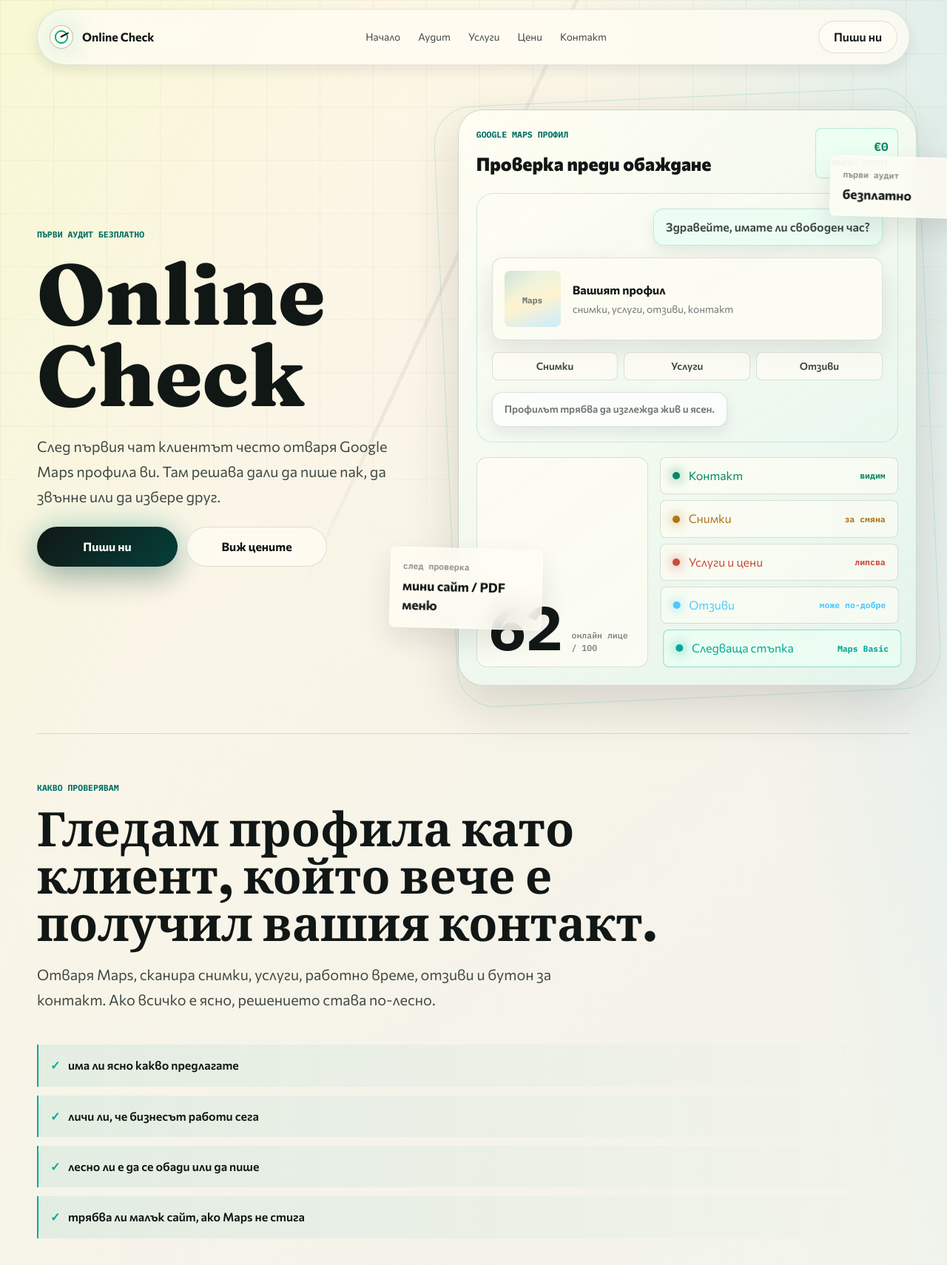
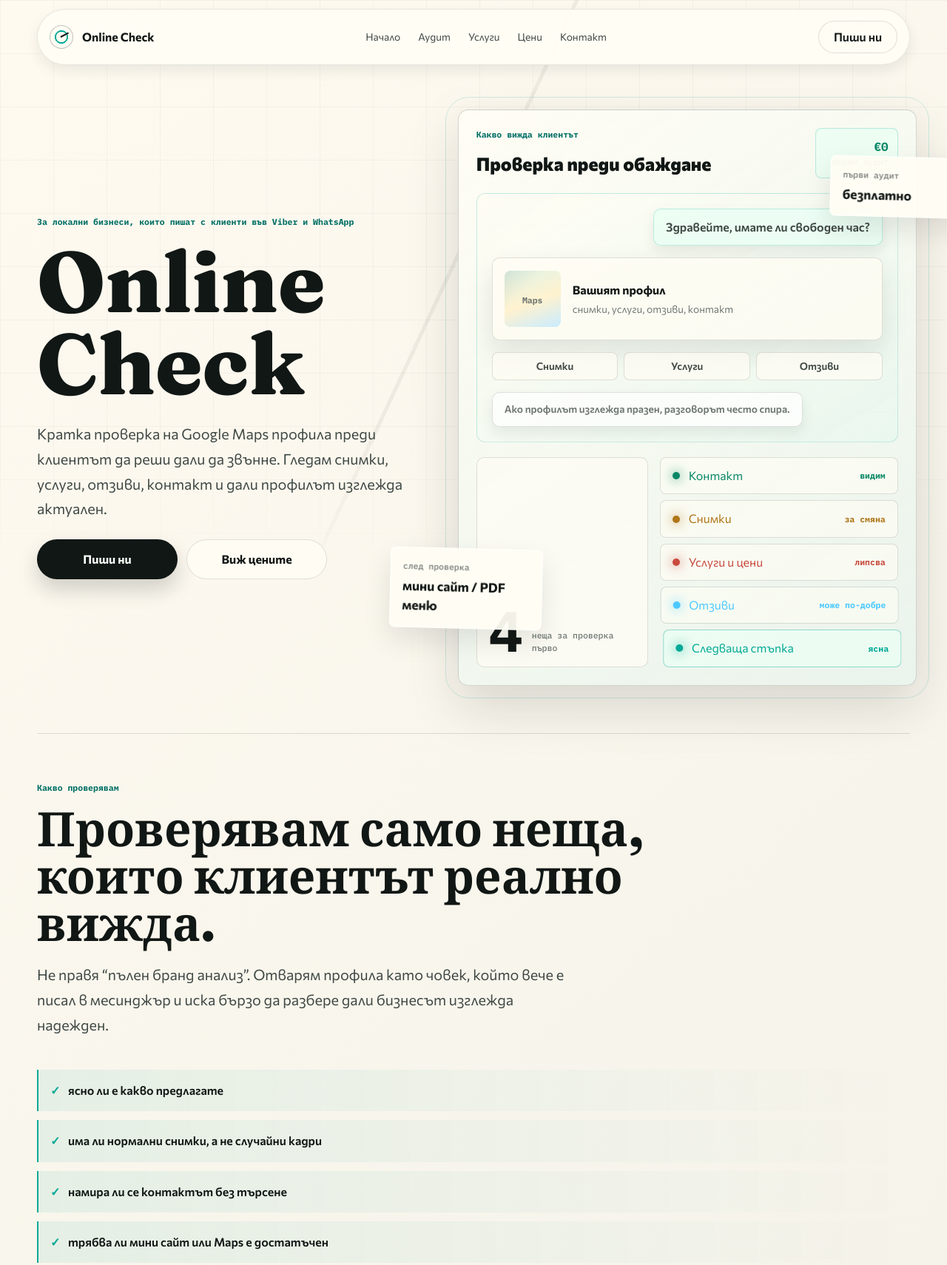
Before and after one commit to timat50/my-site, a plain HTML site: page index.html in a window 1280 px wide. Shown: the top 1710 px of the page at 74% size. Drawn offline with Linux system fonts and the light colour scheme.

Commit message:
Изменения

```diff
--- a/index.html
+++ b/index.html
@@ -38,11 +38,11 @@
       <section class="hero" aria-labelledby="hero-title">
         <div class="hero-grid section-shell">
           <div class="hero-copy reveal">
-            <p class="eyebrow">Първи аудит безплатно</p>
+            <p class="eyebrow">За локални бизнеси, които пишат с клиенти във Viber и WhatsApp</p>
             <h1 id="hero-title">Online Check</h1>
             <p class="hero-text">
-              След първия чат клиентът често отваря Google Maps профила ви.
-              Там решава дали да пише пак, да звънне или да избере друг.
+              Кратка проверка на Google Maps профила преди клиентът да реши дали да звънне.
+              Гледам снимки, услуги, отзиви, контакт и дали профилът изглежда актуален.
             </p>
 
             <div class="hero-actions" aria-label="Бърз контакт">
@@ -56,10 +56,10 @@
           </div>
 
           <div class="diagnostic-wrap reveal" aria-label="Демонстрация на онлайн аудит">
-            <article class="diagnostic-machine" data-tilt>
+            <article class="diagnostic-machine">
               <div class="machine-head">
                 <div>
-                  <p class="machine-label">Google Maps профил</p>
+                  <p class="machine-label">Какво вижда клиентът</p>
                   <h2>Проверка преди обаждане</h2>
                 </div>
                 <div class="risk-meter" aria-label="Първи аудит безплатно">
@@ -84,13 +84,13 @@
                   <span>Услуги</span>
                   <span>Отзиви</span>
                 </div>
-                <div class="chat-line chat-note">Профилът трябва да изглежда жив и ясен.</div>
+                <div class="chat-line chat-note">Ако профилът изглежда празен, разговорът често спира.</div>
               </div>
 
               <div class="diagnostic-output">
                 <div class="score-card">
-                  <span class="score-number">62</span>
-                  <span class="score-caption">онлайн лице / 100</span>
+                  <span class="score-number">4</span>
+                  <span class="score-caption">неща за проверка първо</span>
                 </div>
                 <ul class="signal-list" aria-label="Резултати от проверката">
                   <li data-state="ok">
@@ -111,7 +111,7 @@
                   </li>
                   <li data-state="action">
                     <span>Следваща стъпка</span>
-                    <strong>Maps Basic</strong>
+                    <strong>ясна</strong>
                   </li>
                 </ul>
               </div>
@@ -131,17 +131,17 @@
 
       <section id="audit" class="audit-story section-shell reveal" aria-labelledby="audit-title">
         <div class="section-tag">Какво проверявам</div>
-        <h2 id="audit-title">Гледам профила като клиент, който вече е получил вашия контакт.</h2>
+        <h2 id="audit-title">Проверявам само неща, които клиентът реално вижда.</h2>
         <div class="audit-points">
           <p>
-            Отваря Maps, сканира снимки, услуги, работно време, отзиви и бутон за контакт.
-            Ако всичко е ясно, решението става по-лесно.
+            Не правя “пълен бранд анализ”. Отварям профила като човек, който вече е писал в месинджър
+            и иска бързо да разбере дали бизнесът изглежда надежден.
           </p>
           <ul>
-            <li>има ли ясно какво предлагате</li>
-            <li>личи ли, че бизнесът работи сега</li>
-            <li>лесно ли е да се обади или да пише</li>
-            <li>трябва ли малък сайт, ако Maps не стига</li>
+            <li>ясно ли е какво предлагате</li>
+            <li>има ли нормални снимки, а не случайни кадри</li>
+            <li>намира ли се контактът без търсене</li>
+            <li>трябва ли мини сайт или Maps е достатъчен</li>
           </ul>
         </div>
       </section>
@@ -149,24 +149,24 @@
       <section id="fixes" class="fix-flow section-shell" aria-labelledby="fix-title">
         <div class="section-heading reveal">
           <div class="section-tag">След безплатния аудит</div>
-          <h2 id="fix-title">Без големи обещания. Само нещата, които клиентът вижда първо.</h2>
+          <h2 id="fix-title">Ако има какво да се оправи, започваме от малкото.</h2>
         </div>
 
         <div class="flow-lanes">
           <article class="flow-lane reveal">
             <span class="lane-number">01</span>
             <h3>Мини аудит</h3>
-            <p>Кратък преглед на профила и първите места, които си струва да се оправят.</p>
+            <p>Получавате кратък списък: какво е ок, какво липсва и какво да се пипне първо.</p>
           </article>
           <article class="flow-lane reveal">
             <span class="lane-number">02</span>
             <h3>Google Maps Basic</h3>
-            <p>Снимки, услуги, описание, контакт и основна информация в по-ясен вид.</p>
+            <p>Подреждане на снимки, услуги, описание, работно време и контакт.</p>
           </article>
           <article class="flow-lane reveal">
             <span class="lane-number">03</span>
             <h3>Мини сайт</h3>
-            <p>Малка страница, когато трябва място за услуги, цени, снимки и доверие.</p>
+            <p>Една страница, ако профилът в Maps не стига да обясни услугите и цените.</p>
           </article>
         </div>
       </section>
@@ -174,7 +174,7 @@
       <section id="prices" class="pricing section-shell" aria-labelledby="prices-title">
         <div class="section-heading reveal">
           <div class="section-tag">Оферти</div>
-          <h2 id="prices-title">Прости пакети за първото онлайн впечатление.</h2>
+          <h2 id="prices-title">Цени за малки поправки, не за дълъг ребранд.</h2>
         </div>
 
         <div class="price-board">
@@ -230,7 +230,7 @@
           <h2 id="contact-title">Пратете Google Maps профила. Ще върна кратка проверка.</h2>
           <p>
             Ако има смисъл, ще предложа малка поправка: Google Maps Basic, мини сайт,
-            PDF меню или QR за отзиви. Ако не е нужно, няма да го усложнявам.
+            PDF меню или QR за отзиви. Ако няма какво да се прави, ще го кажа кратко.
           </p>
           <div class="hero-actions" aria-label="Контакт за безплатен аудит">
             <a class="button button-primary" href="viber://chat?number=%2B359884343110">
--- a/script.js
+++ b/script.js
@@ -19,23 +19,6 @@
   revealItems.forEach((item) => item.classList.add("is-visible"));
 }
 
-const machine = document.querySelector("[data-tilt]");
-const hasPrecisePointer = window.matchMedia("(hover: hover) and (pointer: fine)").matches;
-
-if (machine && hasPrecisePointer && !reducedMotion) {
-  machine.addEventListener("pointermove", (event) => {
-    const rect = machine.getBoundingClientRect();
-    const x = (event.clientX - rect.left) / rect.width - 0.5;
-    const y = (event.clientY - rect.top) / rect.height - 0.5;
-
-    machine.style.transform = `rotateX(${y * -4}deg) rotateY(${x * 5}deg) translateY(-4px)`;
-  });
-
-  machine.addEventListener("pointerleave", () => {
-    machine.style.transform = "";
-  });
-}
-
 const signalRows = document.querySelectorAll(".signal-list li");
 
 if (signalRows.length && !reducedMotion) {
--- a/styles.css
+++ b/styles.css
@@ -29,9 +29,9 @@
   --space-24: 96px;
   --radius-sm: 4px;
   --radius-md: 8px;
-  --radius-lg: 14px;
-  --radius-xl: 22px;
-  --radius-2xl: 34px;
+  --radius-lg: 10px;
+  --radius-xl: 12px;
+  --radius-2xl: 14px;
   --radius-full: 999px;
   --font-display: "Fraunces", Georgia, serif;
   --font-body: "Commissioner", "Segoe UI", sans-serif;
@@ -58,7 +58,7 @@
   --shadow-xs: 0 8px 18px rgba(17, 23, 21, 0.08);
   --shadow-sm: 0 16px 36px rgba(17, 23, 21, 0.1);
   --shadow-md: 0 26px 70px rgba(17, 23, 21, 0.15);
-  --shadow-glow: 0 0 44px rgba(0, 169, 150, 0.32);
+  --shadow-glow: 0 0 0 rgba(0, 169, 150, 0);
   --duration-fast: 150ms;
   --duration-normal: 280ms;
   --duration-slow: 560ms;
@@ -82,10 +82,7 @@
   font-family: var(--font-body);
   font-size: var(--font-base);
   line-height: var(--leading-normal);
-  background:
-    linear-gradient(115deg, rgba(200, 255, 100, 0.12), transparent 34rem),
-    linear-gradient(255deg, rgba(76, 200, 255, 0.14), transparent 32rem),
-    linear-gradient(140deg, #fff7e3 0%, var(--color-surface-base) 38%, #eaf8ef 100%);
+  background: linear-gradient(140deg, #fffaf0 0%, var(--color-surface-base) 52%, #edf6ef 100%);
   overflow-x: hidden;
 }
 
@@ -145,9 +142,8 @@
   padding-inline: var(--space-4);
   border: 1px solid rgba(17, 23, 21, 0.1);
   border-radius: var(--radius-full);
-  background: rgba(255, 253, 244, 0.76);
+  background: rgba(255, 253, 244, 0.96);
   box-shadow: var(--shadow-xs);
-  backdrop-filter: blur(20px);
 }
 
 main {
@@ -250,7 +246,6 @@
   font-size: var(--font-xs);
   font-weight: var(--weight-bold);
   letter-spacing: var(--tracking-normal);
-  text-transform: uppercase;
 }
 
 h1,
@@ -322,15 +317,14 @@
 
 .button-primary {
   color: var(--color-inverse);
-  background: linear-gradient(135deg, var(--color-ink) 0%, #053f39 100%);
-  box-shadow: 0 18px 38px rgba(17, 23, 21, 0.22), var(--shadow-glow);
+  background: var(--color-ink);
+  box-shadow: 0 14px 28px rgba(17, 23, 21, 0.18);
 }
 
 .button-secondary {
   border-color: var(--color-line);
-  background: rgba(255, 253, 244, 0.72);
+  background: rgba(255, 253, 244, 0.88);
   color: var(--color-ink);
-  backdrop-filter: blur(16px);
 }
 
 .button:hover,
@@ -364,12 +358,8 @@
   border: 1px solid rgba(17, 23, 21, 0.16);
   border-radius: var(--radius-2xl);
   background:
-    linear-gradient(145deg, rgba(255, 253, 244, 0.94), rgba(225, 245, 236, 0.78)),
-    linear-gradient(35deg, transparent 58%, rgba(200, 255, 100, 0.18));
+    linear-gradient(145deg, rgba(255, 253, 244, 0.98), rgba(231, 243, 236, 0.88));
   box-shadow: var(--shadow-md);
-  backdrop-filter: blur(24px);
-  transform-style: preserve-3d;
-  transition: transform var(--duration-normal) var(--ease-spring);
 }
 
 .diagnostic-machine::before {
@@ -379,7 +369,6 @@
   content: "";
   border: 1px solid rgba(0, 169, 150, 0.18);
   border-radius: calc(var(--radius-2xl) + 18px);
-  transform: rotate(-2.5deg);
 }
 
 .machine-head {
@@ -538,7 +527,7 @@
 
 .score-number {
   font-family: var(--font-mono);
-  font-size: clamp(3rem, 12vw, 5.2rem);
+  font-size: clamp(3rem, 10vw, 4.8rem);
   font-weight: var(--weight-bold);
   line-height: 0.86;
 }
@@ -622,9 +611,8 @@
   padding: var(--space-4);
   border: 1px solid rgba(255, 255, 255, 0.76);
   border-radius: var(--radius-md);
-  background: rgba(255, 253, 244, 0.78);
+  background: rgba(255, 253, 244, 0.94);
   box-shadow: var(--shadow-sm);
-  backdrop-filter: blur(18px);
   animation: ticketFloat 4.8s var(--ease-out) infinite alternate;
 }
 
@@ -701,7 +689,7 @@
 .flow-lanes {
   display: grid;
   border: 1px solid var(--color-line);
-  border-radius: var(--radius-xl);
+  border-radius: var(--radius-md);
   overflow: hidden;
   background: rgba(255, 253, 244, 0.48);
 }
@@ -710,9 +698,7 @@
   min-height: 240px;
   padding: var(--space-6);
   border-bottom: 1px solid var(--color-line);
-  background:
-    linear-gradient(180deg, rgba(255, 253, 244, 0.7), rgba(255, 253, 244, 0.34)),
-    radial-gradient(circle at 100% 0%, rgba(0, 169, 150, 0.12), transparent 32%);
+  background: rgba(255, 253, 244, 0.68);
 }
 
 .flow-lane:last-child {
@@ -752,9 +738,7 @@
 
 .price-row.featured {
   border-color: rgba(0, 169, 150, 0.45);
-  background:
-    linear-gradient(135deg, rgba(233, 255, 244, 0.88), rgba(255, 253, 244, 0.66)),
-    radial-gradient(circle at 100% 0%, rgba(200, 255, 100, 0.28), transparent 34%);
+  background: rgba(233, 255, 244, 0.88);
   box-shadow: var(--shadow-sm);
 }
 
@@ -798,10 +782,8 @@
   max-width: 960px;
   padding: var(--space-8);
   border: 1px solid var(--color-line);
-  border-radius: var(--radius-2xl);
-  background:
-    linear-gradient(135deg, rgba(255, 253, 244, 0.82), rgba(229, 249, 238, 0.74)),
-    radial-gradient(circle at 96% 12%, rgba(76, 200, 255, 0.24), transparent 32%);
+  border-radius: var(--radius-xl);
+  background: rgba(255, 253, 244, 0.86);
   box-shadow: var(--shadow-md);
 }
 
```
